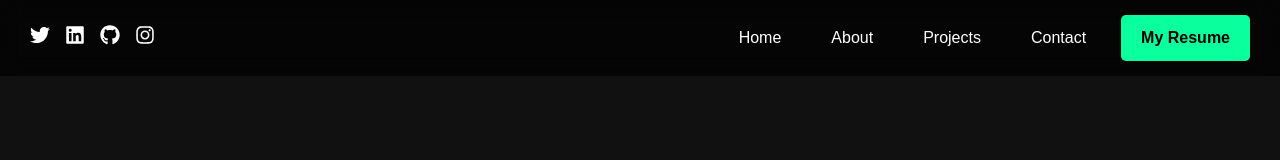
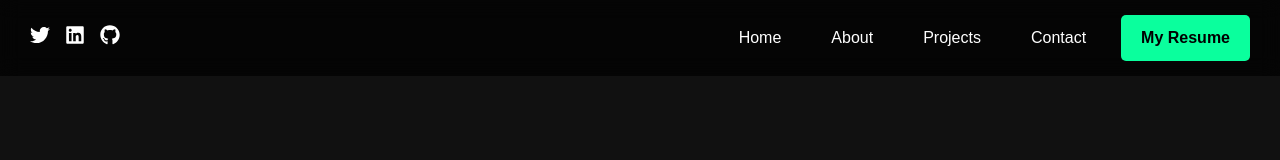
Before and after one commit to AswinM1/portfolio-v2, a React (Vite) app: page / in a window 1280 px wide. Shown: the top 160 px of the page. Built offline with nearby package versions, Linux system fonts and the light colour scheme.

Commit message:
Update Navbar.jsx

```diff
--- a/src/components/Navbar.jsx
+++ b/src/components/Navbar.jsx
@@ -17,7 +17,7 @@ const Navbar = () => {
         <a href="https://twitter.com" target="_blank" aria-label="Twitter"><FaTwitter /></a>
         <a href="https://linkedin.com" target="_blank" aria-label="LinkedIn"><FaLinkedin /></a>
         <a href="https://github.com" target="_blank" aria-label="Github"><FaGithub /></a>
-        <a href="https://instagram.com" target="_blank" aria-label="Instagram"><FaInstagram /></a>
+
       </div>
 
       <div className={`menu ${isMobileMenuOpen ? 'active' : ''}`}>
```
